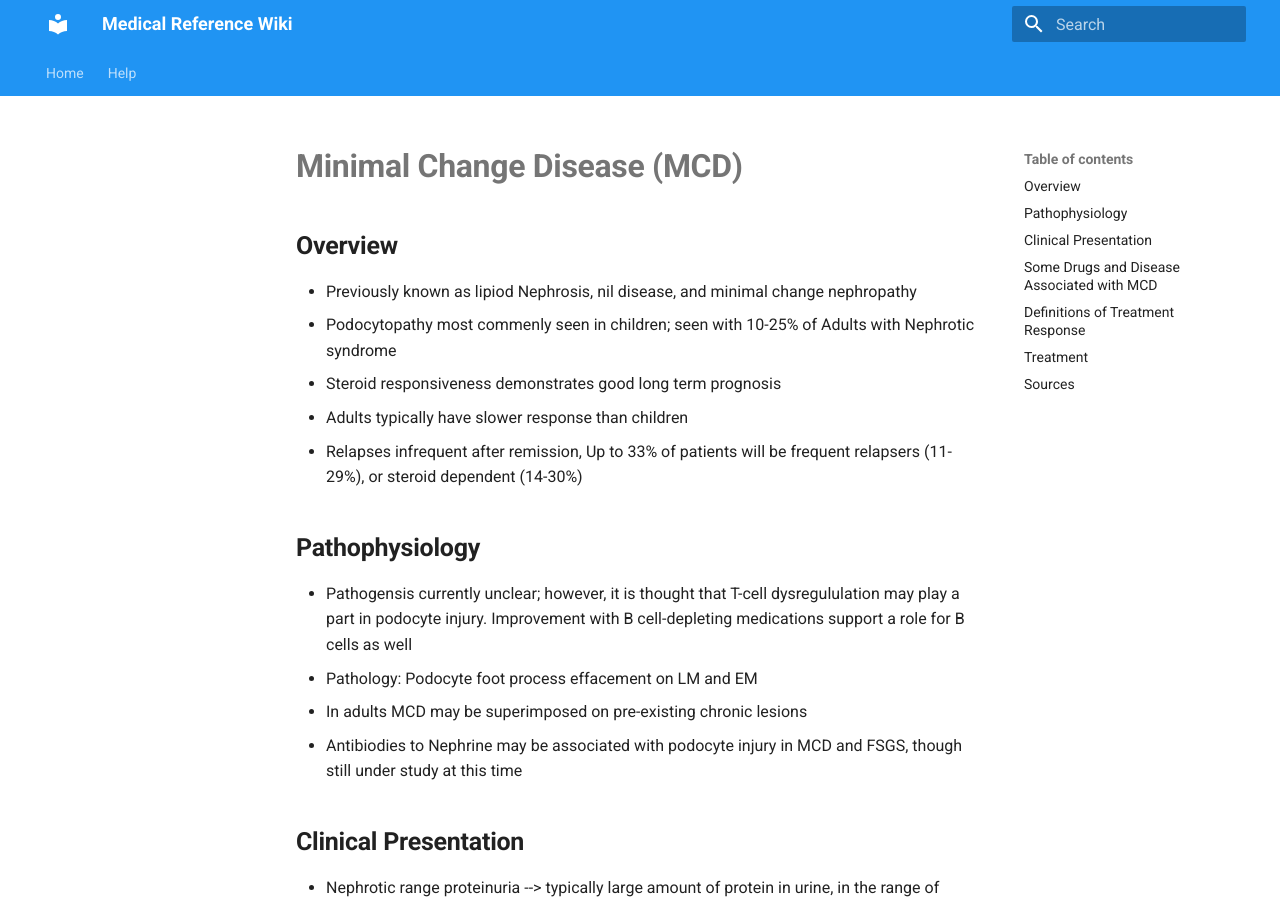
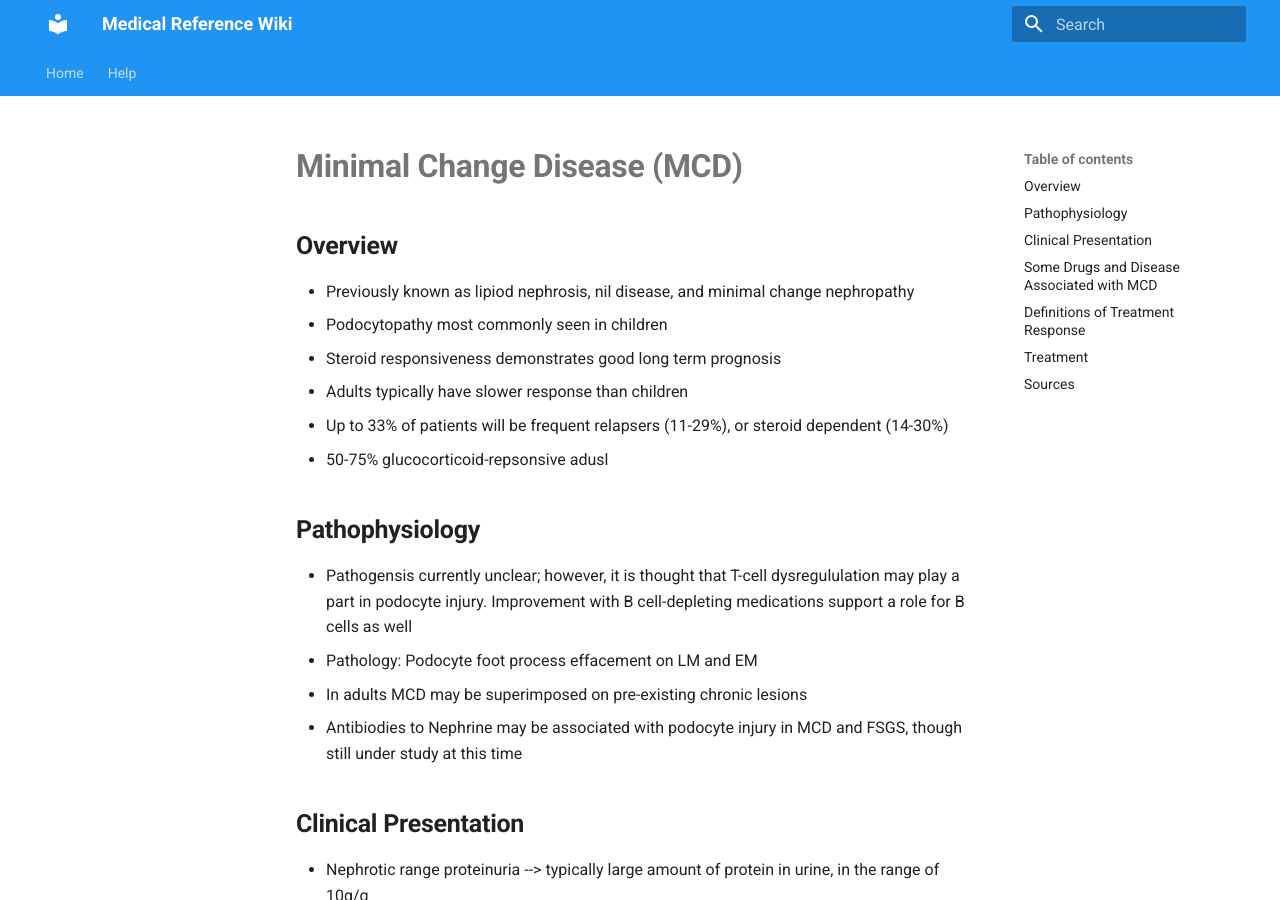
Before and after one commit to TTUNEPH2025/GN, an MkDocs documentation site: the page built from docs/MCD.md, in a window 1280 px wide and 900 px high. Built offline with MkDocs 1.6.1 and Material for MkDocs 9.7.7, drawn with Linux system fonts in a browser that asks for light colours.

Commit message:
Update MCD.md

```diff
--- a/docs/MCD.md
+++ b/docs/MCD.md
@@ -1,10 +1,11 @@
 # **Minimal Change Disease (MCD)**
 ## **Overview**
- * Previously known as lipiod Nephrosis, nil disease, and minimal change nephropathy
- * Podocytopathy most commenly seen in children; seen with 10-25% of Adults with Nephrotic syndrome
+ * Previously known as lipiod nephrosis, nil disease, and minimal change nephropathy
+ * Podocytopathy most commonly seen in children
  * Steroid responsiveness demonstrates good long term prognosis
  * Adults typically have slower response than children
- * Relapses infrequent after remission, Up to 33% of patients will be frequent relapsers (11-29%), or steroid dependent (14-30%)
+ * Up to 33% of patients will be frequent relapsers (11-29%), or steroid dependent (14-30%)
+ * 50-75% glucocorticoid-repsonsive adusl
 ## **Pathophysiology**
  * Pathogensis currently unclear; however, it is thought that T-cell dysregululation may play a part in podocyte injury. Improvement with B cell-depleting medications support a role for B cells as well
  * Pathology: Podocyte foot process effacement on LM and EM
```
